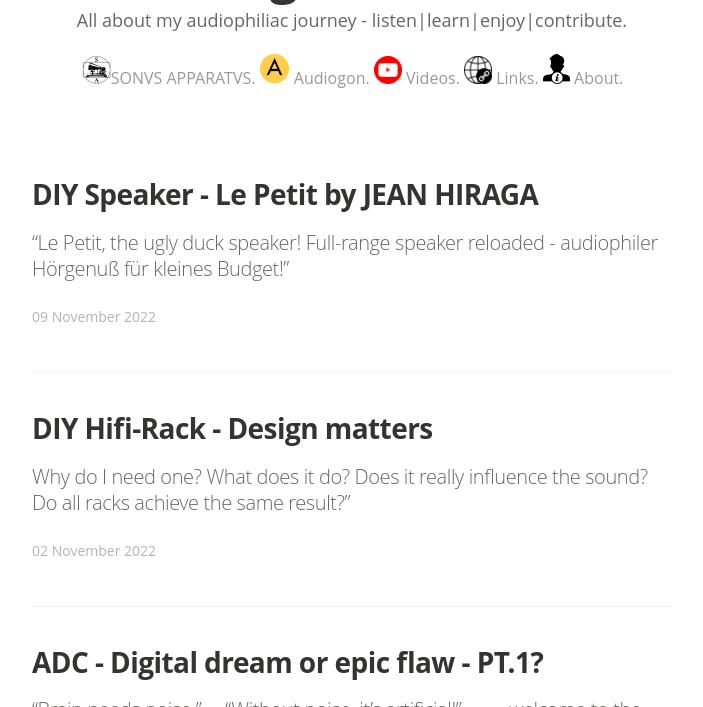
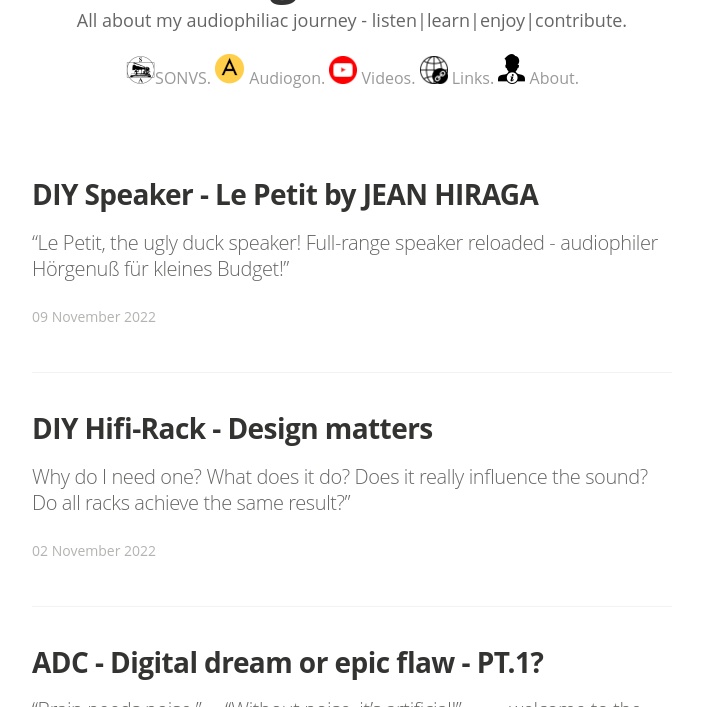
Before and after one commit to geraldfehringer/gerihifi.github.io, a Jekyll site: the page built from index.html, in a window 1280 px wide and 900 px high, scrolled down 392 px, cut to the strip 193-900 px from the top of the window. Shown: the whole strip, without its empty margins (288-991 px from the left). Built offline with Jekyll 4.4.1, drawn with Linux system fonts in a browser that asks for light colours; nearby versions of some CDN libraries; some web fonts are replaced; a script that is not in the unit is left out; the list of posts is cut into pages by our own code.

Commit message:
fix spaces

```diff
--- a/index.html
+++ b/index.html
@@ -24,7 +24,7 @@ layout: default
         {% endif %}
       {% endfor %}
        <p class="aligncenter">
-       <img src={{ "/assets/images/sonus.png" | prepend: site.baseurl }}><a href="https://forum.sonusapparatus.com" target="_blank">SONVS APPARATVS.</a>
+       <img src={{ "/assets/images/sonus.png" | prepend: site.baseurl }}><a href="https://forum.sonusapparatus.com" target="_blank">SONVS.</a>
        <img src={{ "/assets/images/audiogon.png" | prepend: site.baseurl }}> <a href="https://forum.audiogon.com" target="_blank">Audiogon.</a>
        <img src={{ "/assets/images/youtube.png" | prepend: site.baseurl }}> <a href={{ "/videos/" | prepend: site.baseurl }}>Videos.</a>
        <img src={{ "/assets/images/links.png" | prepend: site.baseurl }}> <a href={{ "/links/" | prepend: site.baseurl }}>Links.</a>
```
